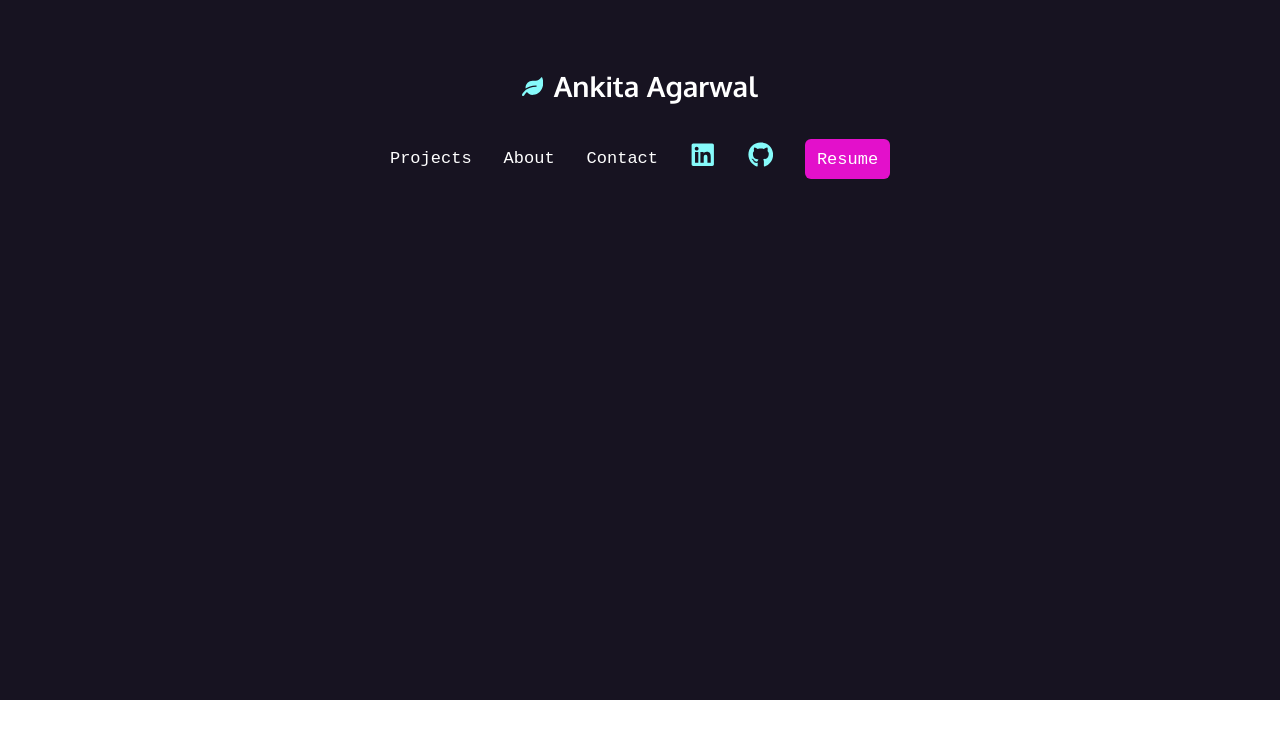
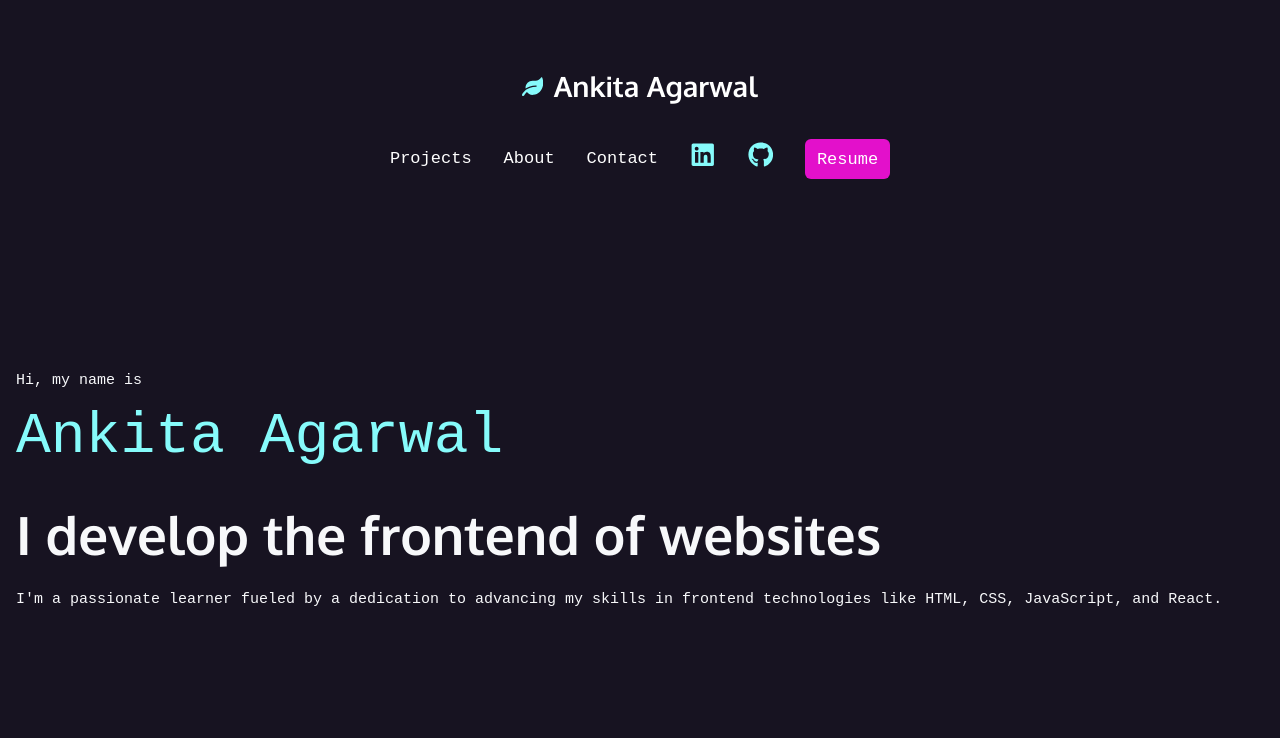
Before and after one commit to AnkiCodeAdventures/portfolio-react, a React (Vite) app: page / in a window 1280 px wide. Shown: the top 738 px of the page. Built offline with nearby package versions, Linux system fonts and the light colour scheme; a web font is replaced by a local one.

Commit message:
add hero section

```diff
--- a/src/containers/Hero/Hero.jsx
+++ b/src/containers/Hero/Hero.jsx
@@ -6,6 +6,18 @@ function Hero() {
     <div>
       <section className={styles.hero}>
         <Nav />
+        <div className={styles.heroText}>
+          <p>
+            Hi, my name is
+            <span>Ankita Agarwal</span>
+          </p>
+          <h2>I develop the frontend of websites</h2>
+          <p>
+            I&apos;m a passionate learner fueled by a dedication to advancing my
+            skills in frontend technologies like HTML, CSS, JavaScript, and
+            React.
+          </p>
+        </div>
       </section>
     </div>
   );
--- a/src/containers/Hero/hero.module.css
+++ b/src/containers/Hero/hero.module.css
@@ -1,6 +1,37 @@
 .hero {
   background-color: var(--black);
-  width: 100vw;
-  height: 700px;
   padding: 3rem 1rem;
 }
+
+.heroText {
+  padding-top: 30px;
+  display: flex;
+  flex-flow: column nowrap;
+  justify-content: center;
+  height: 560px;
+  text-align: left;
+}
+
+h1,
+h2 {
+  margin: 0;
+}
+
+span {
+  display: block;
+  font-size: 58px;
+  font-family: var(--mono);
+  color: var(--aqua);
+}
+
+h2 {
+  color: var(--white);
+  font-family: var(--sans);
+  font-size: 53px;
+}
+
+p {
+  font-family: var(--mono);
+  color: var(--white);
+  font-size: 15px;
+}
```
